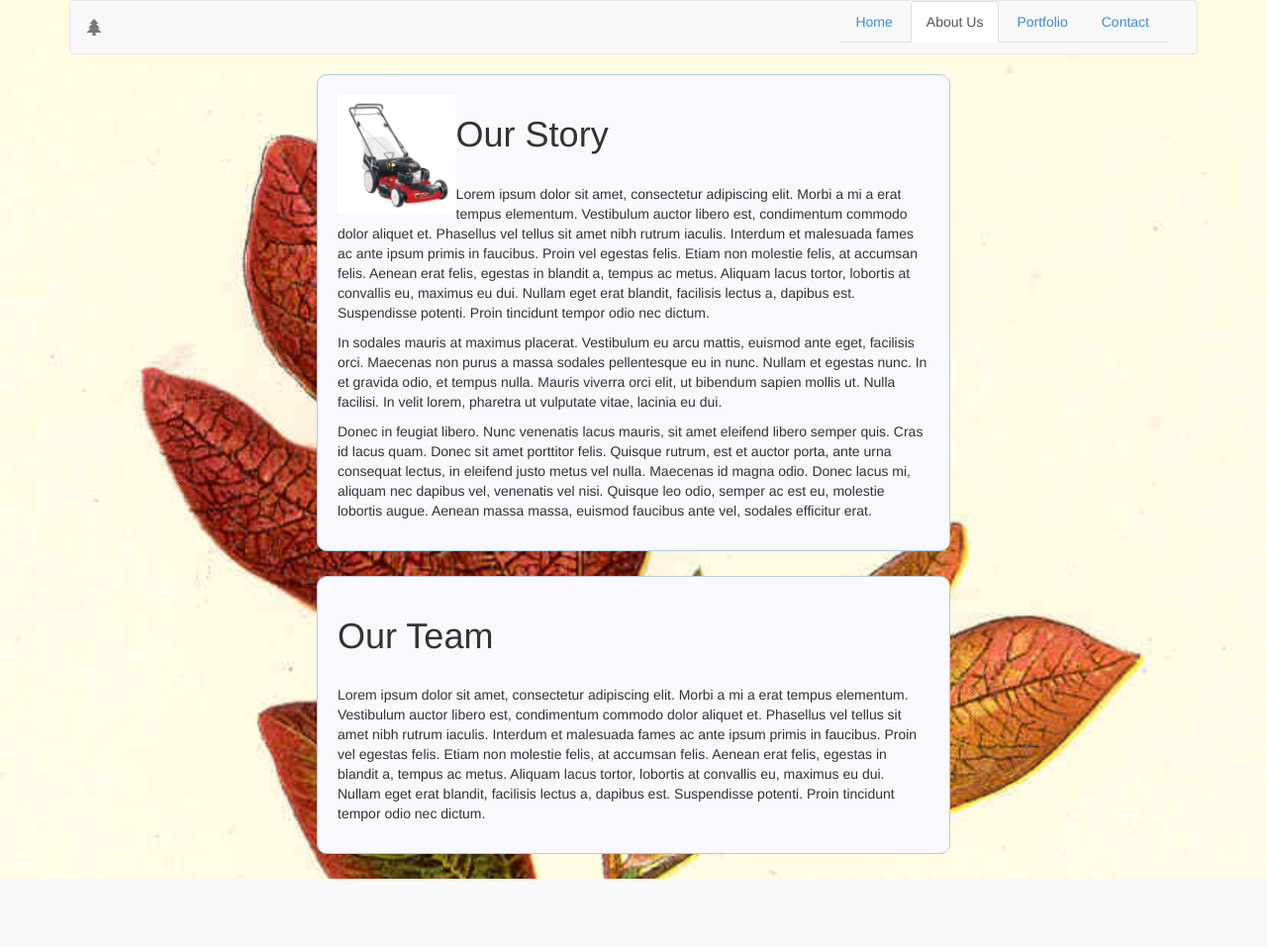
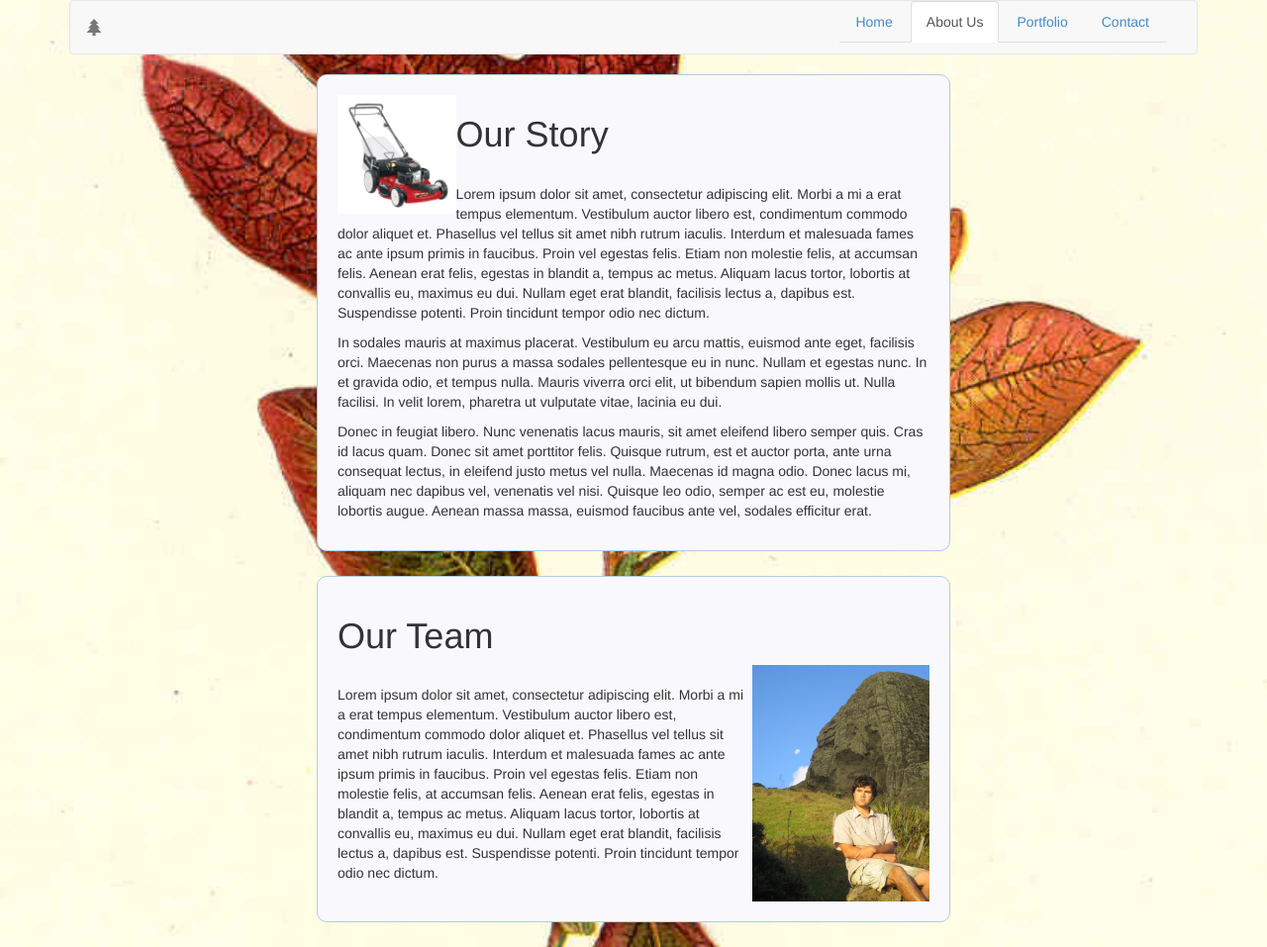
Before and after one commit to CharlesEwel/bigtwigs, a PHP site: page /aboutus.html in a window 1280 px wide. Shown: the whole page at 99% size. Before the commit the page ends 888 px from the top, so only its background shows below. Run offline with PHP 8.4, Linux system fonts and the light colour scheme.

Commit message:
add pic to about me

```diff
--- a/aboutus.html
+++ b/aboutus.html
@@ -49,6 +49,7 @@
     </div>
     <div class="container text-content">
       <h1>Our Team</h1>
+      <img src="images/aboutme.jpg" alt="Peter Benzinger" style="width: 30%; float: right;">
       <br>
       <p> Lorem ipsum dolor sit amet, consectetur adipiscing elit. Morbi a mi a erat tempus elementum. Vestibulum auctor libero est, condimentum commodo dolor aliquet et. Phasellus vel tellus sit amet nibh rutrum iaculis. Interdum et malesuada fames ac ante ipsum primis in faucibus. Proin vel egestas felis. Etiam non molestie felis, at accumsan felis. Aenean erat felis, egestas in blandit a, tempus ac metus. Aliquam lacus tortor, lobortis at convallis eu, maximus eu dui. Nullam eget erat blandit, facilisis lectus a, dapibus est. Suspendisse potenti. Proin tincidunt tempor odio nec dictum.</p>
     </div>
--- a/css/styles.css
+++ b/css/styles.css
@@ -1,5 +1,9 @@
 body {
-    background-image: url("../images/Lonicera_caprifolium_(dessin).jpg");
+    background-image: url("../images/Homepage 3.jpg");
+    background-repeat: no-repeat;
+    background-color: #cbd2d5;
+    background-position: 0px, 60px;
+    height: 100%;
     background-size: cover;
 }
 
```
Also changed, not shown: images/Homepage 3.jpg (added), images/aboutme.jpg (added).
